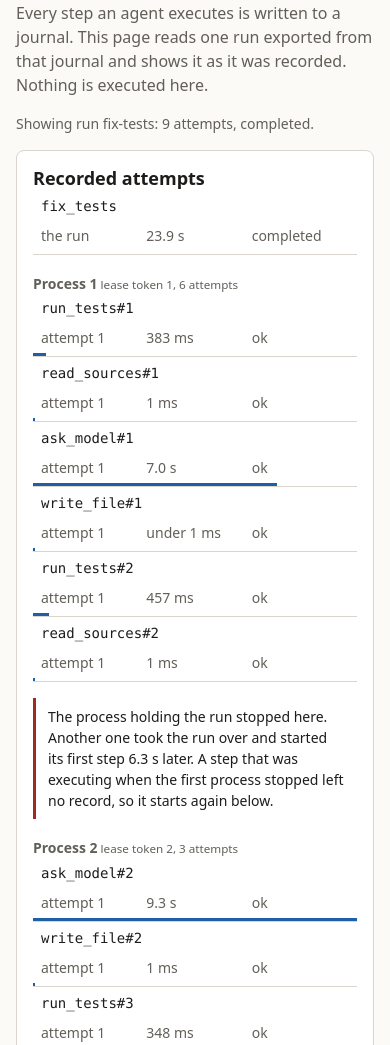
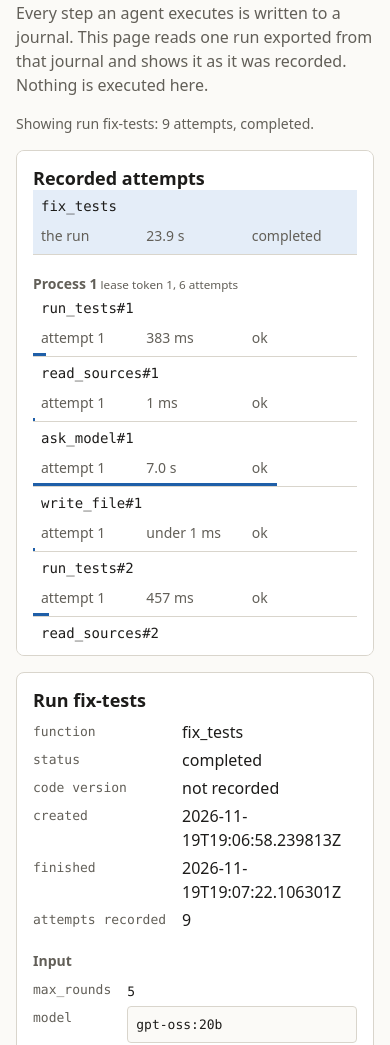
Before and after one commit to cuaderna/cuaderna, a plain HTML site: page site/index.html in a window 390 px wide. Shown: the part 55-1100 px from the top of the page. Drawn offline with Linux system fonts and the light colour scheme.

Commit message:
show the details of a recorded attempt

```diff
--- a/site/index.html
+++ b/site/index.html
@@ -30,6 +30,7 @@
         <h2 id="timeline-title">Recorded attempts</h2>
         <ol id="timeline"></ol>
       </section>
+      <section id="detail" aria-labelledby="detail-title" tabindex="-1"></section>
     </main>
     <footer>
       <a href="https://github.com/cuaderna/cuaderna">cuaderna on GitHub</a>
--- a/site/style.css
+++ b/site/style.css
@@ -76,17 +76,33 @@ header p {
 
 main {
   display: grid;
-  grid-template-columns: minmax(0, 48rem);
+  grid-template-columns: minmax(20rem, 2fr) 3fr;
   gap: 1rem;
   align-items: start;
 }
 
 main > section {
   min-inline-size: 0;
+  max-block-size: calc(100vh - 3rem);
+  overflow: auto;
   padding: 1rem;
   background: var(--panel);
   border: 1px solid var(--line);
   border-radius: 0.5rem;
+}
+
+@media (max-width: 60rem) {
+  main {
+    grid-template-columns: 1fr;
+  }
+
+  main > section:first-child {
+    max-block-size: 60vh;
+  }
+
+  #detail {
+    max-block-size: none;
+  }
 }
 
 ol {
@@ -108,8 +124,28 @@ h3 small {
   min-block-size: 2.25rem;
   padding: 0.375rem 0.5rem 0.5rem;
   align-items: center;
+  background: none;
+  border: 0;
   border-block-end: 1px solid var(--line);
+  color: inherit;
+  font: inherit;
   font-size: 0.875rem;
+  text-align: start;
+  cursor: pointer;
+}
+
+.row:hover,
+.row[aria-current] {
+  background: var(--selected);
+}
+
+.row:focus-visible {
+  outline: 2px solid var(--accent);
+  outline-offset: -2px;
+}
+
+#detail:focus {
+  outline: none;
 }
 
 .row span {
@@ -156,6 +192,46 @@ h3 small {
   font-size: 0.875rem;
 }
 
+dl {
+  display: grid;
+  grid-template-columns: max-content minmax(0, 1fr);
+  gap: 0.25rem 1rem;
+  margin: 0.5rem 0 0;
+}
+
+dt {
+  color: var(--quiet);
+  font: 0.8125rem/1.85 var(--mono);
+}
+
+dd {
+  margin: 0;
+  min-inline-size: 0;
+}
+
+dd > dl {
+  margin: 0;
+  padding-inline-start: 0.75rem;
+  border-inline-start: 1px solid var(--line);
+}
+
+pre,
+code {
+  font: 0.8125rem/1.5 var(--mono);
+}
+
+pre {
+  margin: 0;
+  max-block-size: 24rem;
+  overflow: auto;
+  padding: 0.5rem;
+  background: var(--page);
+  border: 1px solid var(--line);
+  border-radius: 0.25rem;
+  white-space: pre-wrap;
+  overflow-wrap: anywhere;
+}
+
 footer {
   margin-block-start: 1.5rem;
   font-size: 0.875rem;
--- a/site/timeline.js
+++ b/site/timeline.js
@@ -1,8 +1,17 @@
 const RUN_FILE_FORMAT = "cuaderna.run/1";
 const SAMPLE_URL = "sample-run.json";
+const MODEL_FACTS = [
+  ["requested model", "gen_ai.request.model"],
+  ["answered by", "gen_ai.response.model"],
+  ["input tokens", "gen_ai.usage.input_tokens"],
+  ["input tokens read from cache", "gen_ai.usage.cache_read.input_tokens"],
+  ["output tokens", "gen_ai.usage.output_tokens"],
+];
 
 const statusLine = document.querySelector("#status");
 const timeline = document.querySelector("#timeline");
+const detail = document.querySelector("#detail");
+const stackedLayout = window.matchMedia("(max-width: 60rem)");
 
 function element(tag, className, text) {
   const node = document.createElement(tag);
@@ -69,17 +78,124 @@ function leaseGroups(attempts) {
   return groups;
 }
 
-function rowItem(cells, status) {
-  const item = element("li", `row ${status}`);
-  item.append(...cells);
-  return item;
+function valueNode(value) {
+  if (typeof value === "string") {
+    return element("pre", "", value);
+  }
+  if (value === null || typeof value !== "object") {
+    return element("code", "", JSON.stringify(value));
+  }
+  const entries = Object.entries(value);
+  if (entries.length === 0) {
+    return element("code", "", JSON.stringify(value));
+  }
+  return factsNode(entries.map(([name, inner]) => [name, valueNode(inner)]));
+}
+
+function factsNode(facts) {
+  const list = element("dl");
+  for (const [name, content] of facts) {
+    const description = element("dd");
+    description.append(content);
+    list.append(element("dt", "", name), description);
+  }
+  return list;
+}
+
+function sectionNodes(title, value) {
+  return [element("h3", "", title), valueNode(value)];
+}
+
+function outcomeNodes(succeeded, failed, result, error) {
+  if (succeeded) {
+    return sectionNodes("Result", result);
+  }
+  if (failed) {
+    return sectionNodes("Error", error);
+  }
+  return [];
+}
+
+function detailTitle(text) {
+  const title = element("h2", "", text);
+  title.id = "detail-title";
+  return title;
+}
+
+function showRunDetail(run, attemptCount) {
+  detail.replaceChildren(
+    detailTitle(`Run ${run.run_id}`),
+    factsNode([
+      ["function", run.name],
+      ["status", run.status],
+      ["code version", run.code_version ?? "not recorded"],
+      ["created", run.created_at],
+      ["finished", run.finished_at ?? "not finished"],
+      ["attempts recorded", String(attemptCount)],
+    ]),
+    ...sectionNodes("Input", run.input),
+    ...outcomeNodes(run.status === "completed", run.status === "failed", run.output, run.error),
+  );
+}
+
+function showAttemptDetail(attempt) {
+  const annotations = attempt.annotations ?? {};
+  const modelFacts = MODEL_FACTS.filter(([, key]) => key in annotations).map(([label, key]) => [
+    label,
+    String(annotations[key]),
+  ]);
+  const nodes = [
+    detailTitle(attempt.step_key),
+    factsNode([
+      ["function", attempt.name],
+      ["attempt", String(attempt.attempt)],
+      ["status", attempt.status],
+      ["started", attempt.started_at],
+      ["finished", attempt.finished_at],
+      ["duration", durationText(secondsBetween(attempt.started_at, attempt.finished_at))],
+      ["lease token", String(attempt.lease_token ?? "not recorded")],
+    ]),
+  ];
+  if (modelFacts.length > 0) {
+    nodes.push(element("h3", "", "Model call"), factsNode(modelFacts));
+  }
+  nodes.push(
+    ...sectionNodes("Arguments", attempt.args),
+    ...outcomeNodes(
+      attempt.status === "ok",
+      attempt.status === "error",
+      attempt.result,
+      attempt.error,
+    ),
+  );
+  if (attempt.annotations) {
+    nodes.push(...sectionNodes("Annotations", attempt.annotations));
+  }
+  detail.replaceChildren(...nodes);
+}
+
+function rowButton(cells, status, onSelect) {
+  const button = element("button", `row ${status}`);
+  button.type = "button";
+  button.append(...cells);
+  button.addEventListener("click", () => {
+    for (const other of timeline.querySelectorAll("button[aria-current]")) {
+      other.removeAttribute("aria-current");
+    }
+    button.setAttribute("aria-current", "true");
+    onSelect();
+    if (stackedLayout.matches) {
+      detail.focus();
+    }
+  });
+  return button;
 }
 
 function attemptRow(attempt, longestSeconds) {
   const seconds = secondsBetween(attempt.started_at, attempt.finished_at);
   const bar = element("span", "bar");
   bar.style.setProperty("--share", String(seconds / longestSeconds));
-  return rowItem(
+  const button = rowButton(
     [
       element("span", "key", attempt.step_key),
       element("span", "", `attempt ${attempt.attempt}`),
@@ -88,7 +204,11 @@ function attemptRow(attempt, longestSeconds) {
       bar,
     ],
     attempt.status,
+    () => showAttemptDetail(attempt),
   );
+  const item = element("li");
+  item.append(button);
+  return item;
 }
 
 function takeoverNote(previousGroup, group) {
@@ -122,7 +242,7 @@ function showRunFile(file) {
     secondsBetween(attempt.started_at, attempt.finished_at),
   );
   const longestSeconds = Math.max(...durations, 0.001);
-  const runItem = rowItem(
+  const runButton = rowButton(
     [
       element("span", "key", run.name),
       element("span", "", "the run"),
@@ -130,7 +250,10 @@ function showRunFile(file) {
       element("span", "status", run.status),
     ],
     run.status,
+    () => showRunDetail(run, attempts.length),
   );
+  const runItem = element("li");
+  runItem.append(runButton);
   const items = [runItem];
   const groups = leaseGroups(attempts);
   groups.forEach((group, position) => {
@@ -143,6 +266,8 @@ function showRunFile(file) {
     items.push(element("li", "takeover", "This run has no recorded attempts."));
   }
   timeline.replaceChildren(...items);
+  runButton.setAttribute("aria-current", "true");
+  showRunDetail(run, attempts.length);
   statusLine.textContent = `Showing run ${run.run_id}: ${attempts.length} attempts, ${run.status}.`;
 }
 
```
